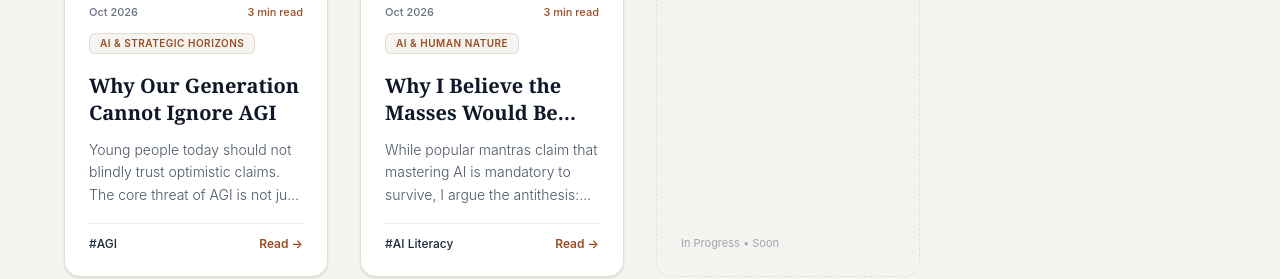
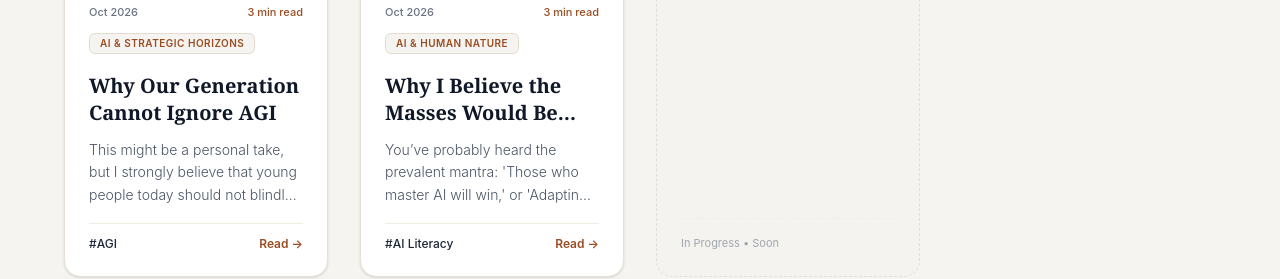
Before and after one commit to rikuto-mikado/rikuto-mikado-dev, a React (Vite) app: page / in a window 1280 px wide. Shown: the part 8360-8639 px from the top of the page. Built offline with nearby package versions, Linux system fonts and the light colour scheme.

Commit message:
fix about the document on blog

```diff
--- a/src/components/BlogSection.tsx
+++ b/src/components/BlogSection.tsx
@@ -170,7 +170,7 @@ export default function BlogSection({
                       isDark ? 'text-[#C4BEB4]' : 'text-gray-600'
                     }`}
                   >
-                    {post.excerpt}
+                    {post.paragraphs[0] || post.excerpt}
                   </p>
                 </div>
 
@@ -376,30 +376,9 @@ export default function BlogSection({
                     isDark ? 'text-[#D8D3CA]' : 'text-gray-700'
                   }`}
                 >
-                  {selectedPost.paragraphs.map((p, idx) => {
-                    // Callout block for core identity thesis
-                    if (
-                      p.startsWith(
-                        "The core issue isn't just whether AGI will be created"
-                      ) ||
-                      p.startsWith('核心的な問題は、AGIが誕生するかどうかや')
-                    ) {
-                      return (
-                        <blockquote
-                          key={idx}
-                          className={`border-l-3 border-[#9A4C22] pl-5 sm:pl-6 py-3.5 my-3 rounded-r-xl font-serif italic text-base sm:text-lg leading-relaxed ${
-                            isDark
-                              ? 'bg-white/[0.04] text-[#F5F3EE]'
-                              : 'bg-[#9A4C22]/5 text-gray-900'
-                          }`}
-                        >
-                          {p}
-                        </blockquote>
-                      )
-                    }
-
-                    return <p key={idx}>{p}</p>
-                  })}
+                  {selectedPost.paragraphs.map((p, idx) => (
+                    <p key={idx}>{p}</p>
+                  ))}
                 </div>
 
                 {/* Footer metadata & Bottom Close Button */}
--- a/src/data/blogPosts.ts
+++ b/src/data/blogPosts.ts
@@ -17,7 +17,7 @@ export const blogPostsData: Record<Language, BlogPost[]> = {
       id: 'why-our-generation-cannot-ignore-agi',
       title: 'Why Our Generation Cannot Ignore AGI',
       excerpt:
-        'Young people today should not blindly trust optimistic claims. The core threat of AGI is not just whether jobs will be lost, but a fundamental attack on human self-esteem and identity.',
+        'This might be a personal take, but I strongly believe that young people today should not blindly trust the optimistic voices claiming, "AGI (Artificial General Intelligence) won\'t happen anytime soon" or "AI won\'t take our jobs."',
       date: 'Oct 2026',
       readTime: '3 min read',
       category: 'AI & Strategic Horizons',
@@ -37,7 +37,7 @@ export const blogPostsData: Record<Language, BlogPost[]> = {
       id: 'why-masses-happier-without-ai',
       title: 'Why I Believe the Masses Would Be Happier Without AI',
       excerpt:
-        'While popular mantras claim that mastering AI is mandatory to survive, I argue the antithesis: uncritical validation, subtle hallucinations, and psychological dependency suggest most people would actually be happier living without it.',
+        "You’ve probably heard the prevalent mantra: 'Those who master AI will win,' or 'Adapting to AI is the only way to survive.' What I am about to share is an antithesis to this narrative.",
       date: 'Oct 2026',
       readTime: '3 min read',
       category: 'AI & Human Nature',
@@ -56,7 +56,7 @@ export const blogPostsData: Record<Language, BlogPost[]> = {
       id: 'why-our-generation-cannot-ignore-agi',
       title: 'なぜ私たちの世代はAGIを無視できないのか',
       excerpt:
-        '「AGIはすぐには来ない」「AIに仕事を奪われない」という楽観論を盲信すべきではない。核心的な脅威は、職の喪失以上に私たちの自尊心とアイデンティティに向けられている。',
+        '個人的な見解かもしれないが、今日の若者は「AGI（汎用人工知能）はすぐには実現しない」「AIに仕事を奪われることはない」といった楽観的な声を盲信すべきではないと強く思っている。',
       date: '2026年10月',
       readTime: '読了目安 3分',
       category: 'AI・戦略的展望',
@@ -76,7 +76,7 @@ export const blogPostsData: Record<Language, BlogPost[]> = {
       id: 'why-masses-happier-without-ai',
       title: '大衆はAIを使わない方が幸せであると信じる理由',
       excerpt:
-        '「AIを使いこなす者が勝つ」という言説に対するアンチテーゼ。無批判な肯定、巧妙なハルシネーション、人格を歪めかねない心理的影響を鑑みれば、大多数の人々はAIに触れない方が幸せであると信じる理由。',
+        '「AIを使いこなす者が勝つ」「AIに適応することこそが生き残る道だ」といった決まり文句を、おそらく一度は耳にしたことがあるだろう。これから私が語るのは、こうした言説に対するアンチテーゼである。',
       date: '2026年10月',
       readTime: '読了目安 3分',
       category: 'AIと人間性',
```
